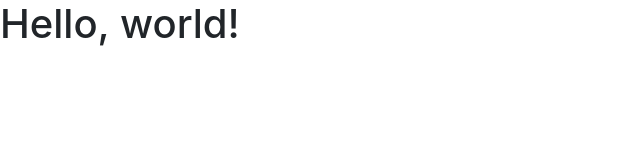
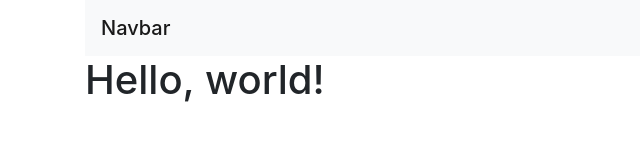
Before and after one commit to peterkohler95/FEAST, a plain HTML site: page index.html in a window 1280 px wide. Shown: the whole page, without its empty margins (0-640 px from the left). Drawn offline with nearby package versions, Linux system fonts and the light colour scheme.

Commit message:
Add container

```diff
--- a/index.html
+++ b/index.html
@@ -14,7 +14,17 @@
     <script src="main.js"></script>
   </head>
   <body>
-    <h1>Hello, world!</h1>
+    <div class="container" id="mapContainer">
+        <!-- Content here -->
+        <nav class="navbar navbar-light bg-light">
+            <span class="navbar-brand mb-0 h1">Navbar</span>
+        </nav>
+        <h1>Hello, world!</h1>
+    </div>
+
+
+
+
 
     <!-- Optional JavaScript -->
     <!-- jQuery first, then Popper.js, then Bootstrap JS -->
```
